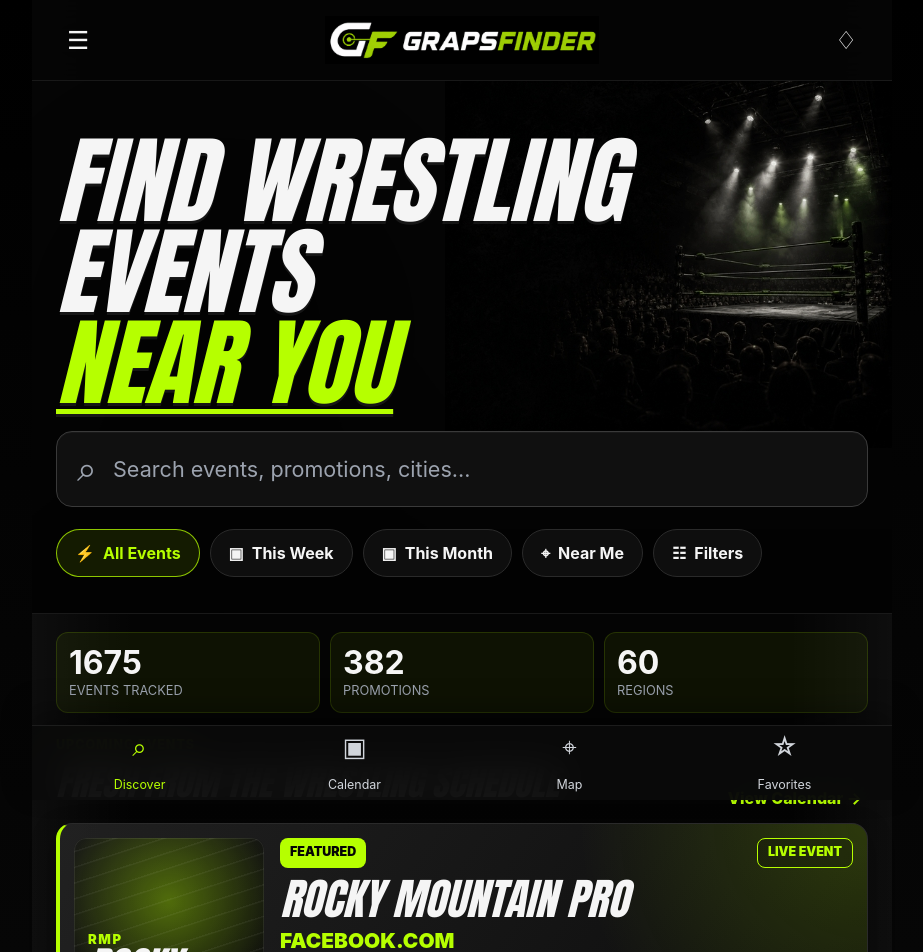
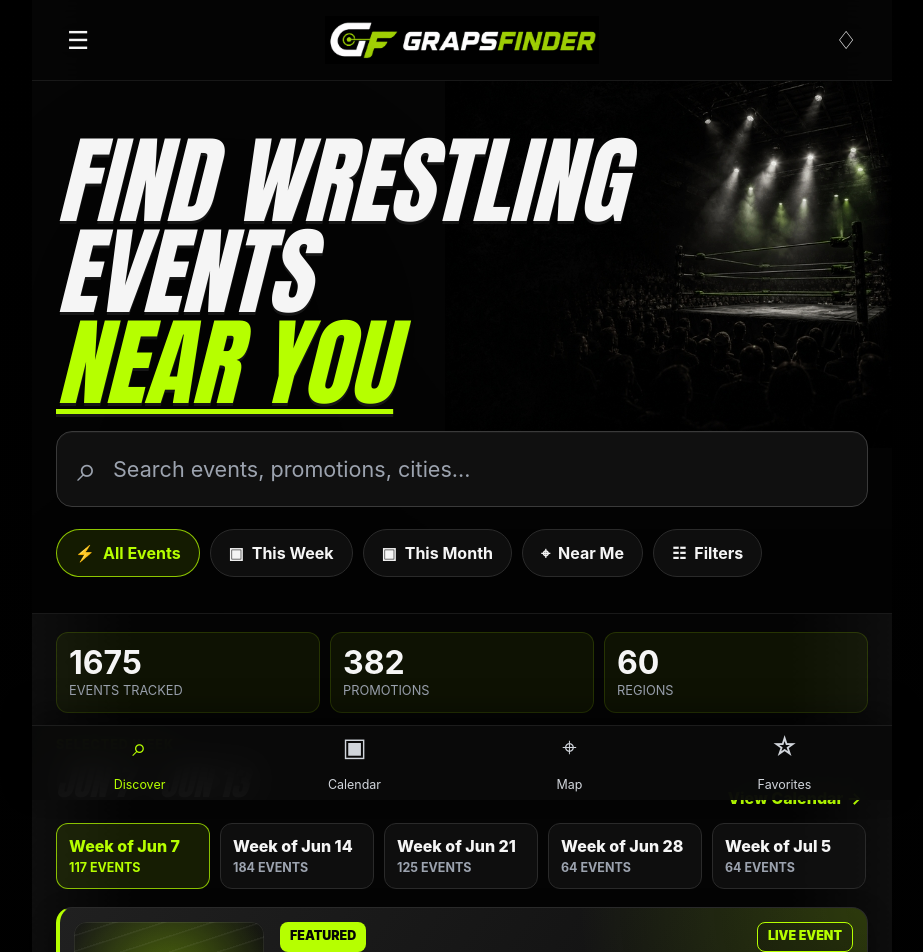
Before and after one commit to awood1261/indie-wrestling-schedule, a React (Vite) app: page / in a window 1280 px wide. Shown: the top 952 px of the page, without its empty margins (178-1101 px from the left). Built offline with nearby package versions, Linux system fonts and the light colour scheme.

Commit message:
Add selected week event browsing
- Group schedule data into calendar weeks
- Add week selector control for switching active weeks
- Render event list from selected week state
- Handle missing website values safely
- Cover week selection behavior in tests

```diff
--- a/src/App.tsx
+++ b/src/App.tsx
@@ -1,10 +1,18 @@
+import { useMemo, useState } from 'react';
 import { BottomNav } from './components/organisms/BottomNav';
 import { Header } from './components/organisms/Header';
 import { Hero } from './components/organisms/Hero';
+import { WeekSelector } from './components/organisms/WeekSelector';
 import { WeeklyEventList } from './components/organisms/WeeklyEventList';
-import { eventStats } from './data/schedule';
+import { eventStats, scheduleWeeks } from './data/schedule';
 
 export default function App() {
+  const [selectedWeekId, setSelectedWeekId] = useState(scheduleWeeks[0]?.id ?? '');
+  const selectedWeek = useMemo(
+    () => scheduleWeeks.find((week) => week.id === selectedWeekId) ?? scheduleWeeks[0],
+    [selectedWeekId]
+  );
+
   return (
     <div className="app-shell">
       <Header />
@@ -28,15 +36,24 @@
 
         <section className="section-heading">
           <div>
-            <p className="eyebrow">Upcoming events</p>
-            <h2>Fresh from the wrestling schedule</h2>
+            <p className="eyebrow">Selected week</p>
+            <h2>{selectedWeek?.rangeLabel ?? 'No events available'}</h2>
           </div>
           <button type="button" className="calendar-link">
             View Calendar <span aria-hidden="true">-&gt;</span>
           </button>
         </section>
 
-        <WeeklyEventList />
+        <WeekSelector
+          weeks={scheduleWeeks}
+          selectedWeekId={selectedWeek?.id ?? ''}
+          onSelectWeek={setSelectedWeekId}
+        />
+
+        <WeeklyEventList
+          events={selectedWeek?.events ?? []}
+          weekLabel={selectedWeek?.rangeLabel ?? 'the selected week'}
+        />
       </main>
       <BottomNav />
     </div>
--- a/src/components/molecules/EventCard.tsx
+++ b/src/components/molecules/EventCard.tsx
@@ -6,7 +6,7 @@
   accent: 'green' | 'purple' | 'blue';
   promotion: string;
   websiteLabel: string;
-  websiteUrl: string;
+  websiteUrl: string | null;
   date: string;
   time: string;
   venue: string;
@@ -38,6 +38,7 @@
         </div>
 
         <h2 className="event-name">{promotion}</h2>
+        {websiteUrl ? (
           <a
             className={`event-promotion event-promotion--${accent}`}
             href={websiteUrl}
@@ -46,6 +47,9 @@
           >
             {websiteLabel}
           </a>
+        ) : (
+          <span className={`event-promotion event-promotion--${accent}`}>{websiteLabel}</span>
+        )}
 
         <div className="event-card__details">
           <EventMeta icon="▣">{date}</EventMeta>
--- /dev/null
+++ b/src/components/organisms/WeekSelector.tsx
@@ -0,0 +1,26 @@
+import type { ScheduleWeek } from '../../data/schedule';
+
+type WeekSelectorProps = {
+  weeks: ScheduleWeek[];
+  selectedWeekId: string;
+  onSelectWeek: (weekId: string) => void;
+};
+
+export function WeekSelector({ weeks, selectedWeekId, onSelectWeek }: WeekSelectorProps) {
+  return (
+    <div className="week-selector" aria-label="Select event week">
+      {weeks.map((week) => (
+        <button
+          key={week.id}
+          type="button"
+          className={`week-selector__item${week.id === selectedWeekId ? ' week-selector__item--active' : ''}`}
+          aria-pressed={week.id === selectedWeekId}
+          onClick={() => onSelectWeek(week.id)}
+        >
+          <span>{week.label}</span>
+          <strong>{week.events.length} events</strong>
+        </button>
+      ))}
+    </div>
+  );
+}
--- a/src/components/organisms/WeeklyEventList.tsx
+++ b/src/components/organisms/WeeklyEventList.tsx
@@ -1,10 +1,15 @@
 import { EventCard } from '../molecules/EventCard';
-import { upcomingEvents } from '../../data/schedule';
+import type { FeaturedEvent } from '../../data/schedule';
 
-export function WeeklyEventList() {
+type WeeklyEventListProps = {
+  events: FeaturedEvent[];
+  weekLabel: string;
+};
+
+export function WeeklyEventList({ events, weekLabel }: WeeklyEventListProps) {
   return (
-    <section className="event-list" aria-label="Upcoming events">
-      {upcomingEvents.map((event, index) => (
+    <section className="event-list" aria-label={`Events for ${weekLabel}`}>
+      {events.map((event, index) => (
         <EventCard
           key={event.id}
           accent={event.accent}
--- a/src/data/schedule.ts
+++ b/src/data/schedule.ts
@@ -6,29 +6,41 @@
   promotion: string;
   location: string;
   time: string | null;
-  website: string;
+  website: string | null;
 };
 
 export type FeaturedEvent = ScheduleEvent & {
   id: string;
   displayDate: string;
   displayTime: string;
+  sortDate: Date;
   venueName: string;
   cityState: string;
   websiteLabel: string;
-  websiteUrl: string;
+  websiteUrl: string | null;
   accent: 'green' | 'purple' | 'blue';
+};
+
+export type ScheduleWeek = {
+  id: string;
+  label: string;
+  rangeLabel: string;
+  events: FeaturedEvent[];
 };
 
 const scheduleData = rawScheduleData as ScheduleEvent[];
 
+const SCHEDULE_YEAR = 2026;
 const accentCycle: FeaturedEvent['accent'][] = ['green', 'purple', 'blue'];
 
-function toDisplayDate(date: string) {
+function parseScheduleDate(date: string) {
   const [month, day] = date.split('/');
-  const parsed = new Date(2026, Number(month) - 1, Number(day));
 
-  return parsed.toLocaleDateString('en-US', {
+  return new Date(SCHEDULE_YEAR, Number(month) - 1, Number(day));
+}
+
+function toDisplayDate(date: Date) {
+  return date.toLocaleDateString('en-US', {
     weekday: 'short',
     month: 'short',
     day: 'numeric',
@@ -36,7 +48,18 @@
   });
 }
 
-function toWebsiteLabel(website: string) {
+function toShortDate(date: Date) {
+  return date.toLocaleDateString('en-US', {
+    month: 'short',
+    day: 'numeric'
+  });
+}
+
+function toWebsiteLabel(website: string | null) {
+  if (!website) {
+    return 'Website TBD';
+  }
+
   return website
     .replace(/^https?:\/\//, '')
     .replace(/^www\./, '')
@@ -44,7 +67,11 @@
     .toUpperCase();
 }
 
-function toWebsiteUrl(website: string) {
+function toWebsiteUrl(website: string | null) {
+  if (!website) {
+    return null;
+  }
+
   return /^https?:\/\//i.test(website) ? website : `https://${website}`;
 }
 
@@ -60,22 +87,70 @@
   };
 }
 
-export const allEvents = scheduleData;
+function getWeekStart(date: Date) {
+  const weekStart = new Date(date);
+  weekStart.setDate(date.getDate() - date.getDay());
+  weekStart.setHours(0, 0, 0, 0);
 
-export const upcomingEvents: FeaturedEvent[] = scheduleData.slice(0, 8).map((event, index) => {
+  return weekStart;
+}
+
+function addDays(date: Date, days: number) {
+  const nextDate = new Date(date);
+  nextDate.setDate(date.getDate() + days);
+
+  return nextDate;
+}
+
+function toWeekId(date: Date) {
+  const year = date.getFullYear();
+  const month = String(date.getMonth() + 1).padStart(2, '0');
+  const day = String(date.getDate()).padStart(2, '0');
+
+  return `${year}-${month}-${day}`;
+}
+
+function toFeaturedEvent(event: ScheduleEvent, index: number): FeaturedEvent {
   const location = splitLocation(event.location);
+  const sortDate = parseScheduleDate(event.date);
 
   return {
     ...event,
     ...location,
     id: `${event.promotion}-${event.day}-${event.date}-${event.location}`,
-    displayDate: toDisplayDate(event.date),
+    displayDate: toDisplayDate(sortDate),
     displayTime: event.time && event.time.trim().length > 0 ? event.time : 'Time TBD',
+    sortDate,
     websiteLabel: toWebsiteLabel(event.website),
     websiteUrl: toWebsiteUrl(event.website),
     accent: accentCycle[index % accentCycle.length]
   };
-});
+}
+
+export const allEvents = scheduleData;
+
+export const featuredEvents: FeaturedEvent[] = scheduleData.map(toFeaturedEvent);
+
+export const scheduleWeeks: ScheduleWeek[] = Array.from(
+  featuredEvents.reduce((weeks, event) => {
+    const weekStart = getWeekStart(event.sortDate);
+    const weekId = toWeekId(weekStart);
+    const weekEnd = addDays(weekStart, 6);
+    const week = weeks.get(weekId) ?? {
+      id: weekId,
+      label: `Week of ${toShortDate(weekStart)}`,
+      rangeLabel: `${toShortDate(weekStart)} - ${toShortDate(weekEnd)}`,
+      events: []
+    };
+
+    week.events.push(event);
+    weeks.set(weekId, week);
+
+    return weeks;
+  }, new Map<string, ScheduleWeek>()).values()
+);
+
+export const upcomingEvents: FeaturedEvent[] = scheduleWeeks[0]?.events ?? [];
 
 export const eventStats = {
   listedEvents: allEvents.length,
--- a/src/index.css
+++ b/src/index.css
@@ -298,6 +298,54 @@
   background: transparent;
   color: var(--green);
   font-weight: 800;
+}
+
+.week-selector {
+  display: flex;
+  gap: 10px;
+  margin: 0 0 16px;
+  overflow-x: auto;
+  padding-bottom: 2px;
+  scrollbar-width: none;
+}
+
+.week-selector::-webkit-scrollbar {
+  display: none;
+}
+
+.week-selector__item {
+  display: grid;
+  flex: 0 0 154px;
+  gap: 4px;
+  min-height: 66px;
+  align-content: center;
+  border: 1px solid var(--border);
+  border-radius: var(--radius-md);
+  background: rgba(18, 18, 18, 0.82);
+  color: var(--muted);
+  padding: 10px 12px;
+  text-align: left;
+}
+
+.week-selector__item span {
+  color: var(--text);
+  font-weight: 800;
+}
+
+.week-selector__item strong {
+  color: var(--subtle);
+  font-size: 0.78rem;
+  text-transform: uppercase;
+}
+
+.week-selector__item--active {
+  border-color: rgba(182, 255, 0, 0.72);
+  background: rgba(182, 255, 0, 0.1);
+}
+
+.week-selector__item--active span,
+.week-selector__item--active strong {
+  color: var(--green);
 }
 
 .event-list {
```
Also changed, not shown: 1 other file (tests, documents, lock files or other folders). Lines whose indentation alone changed are shown as unchanged.
